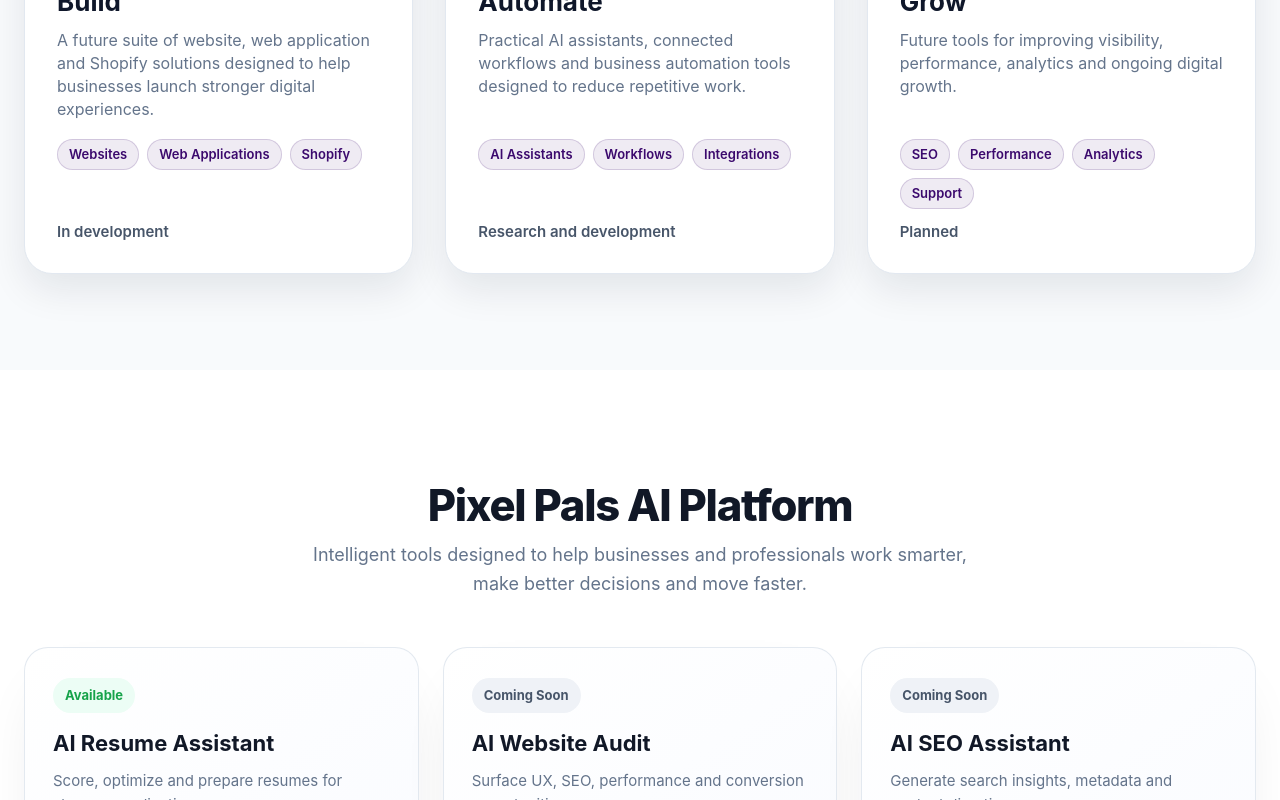
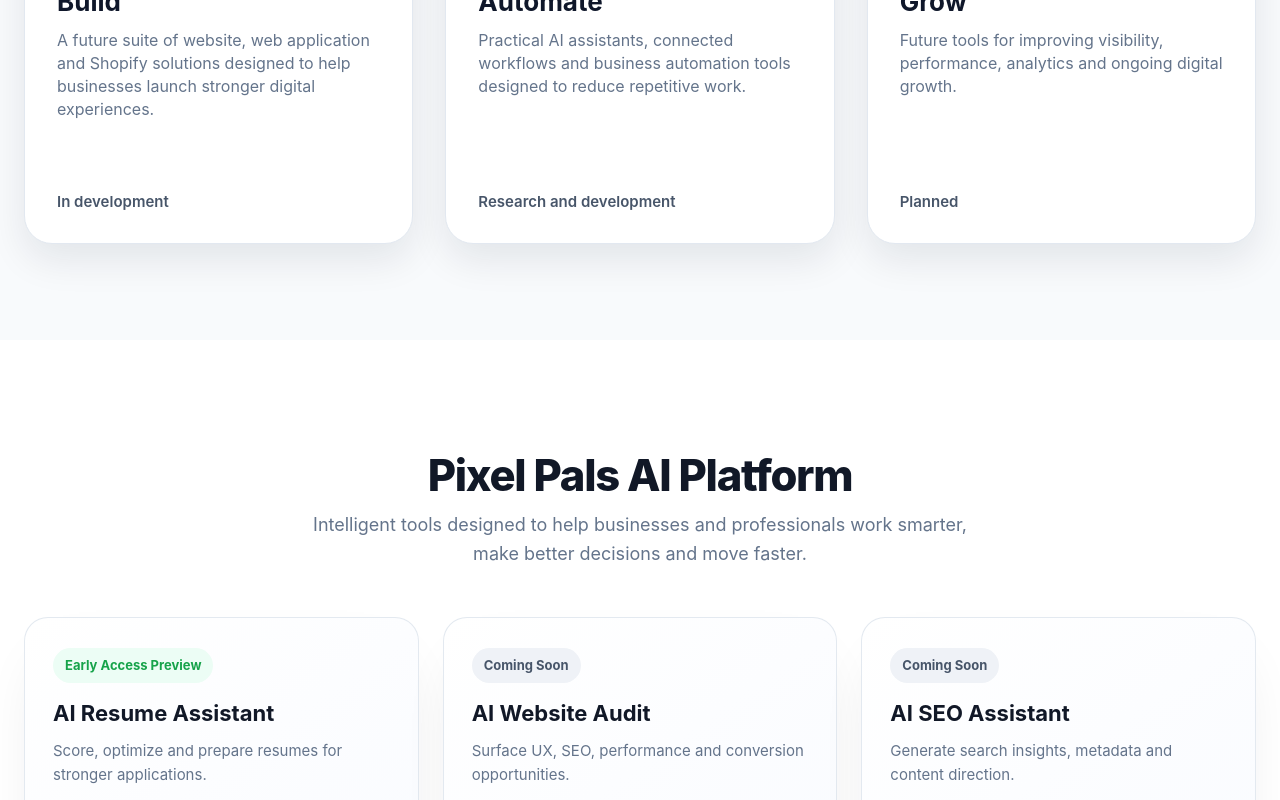
Before and after one commit to biancakisten/pixelpals, a Next.js app: page / in a window 1280 px wide. Shown: the part 1280-2080 px from the top of the page. Built offline with nearby package versions, Linux system fonts and the light colour scheme.

Commit message:
home edit

```diff
--- a/components/AIPlatform.css
+++ b/components/AIPlatform.css
@@ -175,10 +175,14 @@
   background: #ffffff;
   color: var(--ai-heading);
   box-shadow: 0 8px 20px -16px rgba(15, 23, 42, 0.06);
+  pointer-events: none;
+  cursor: default;
 }
 
 .ai-platform__button--secondary:hover {
-  border-color: var(--ai-purple);
+  border-color: #cbd5e1;
+  transform: none;
+  box-shadow: 0 8px 22px -16px rgba(15, 23, 42, 0.05);
 }
 
 .ai-platform__button--secondary .ai-platform__arrow {
--- a/components/AIPlatform.jsx
+++ b/components/AIPlatform.jsx
@@ -5,7 +5,7 @@
     title: 'AI Resume Assistant',
     description:
       'Score, optimize and prepare resumes for stronger applications.',
-    status: 'Available',
+    status: 'Early Access Preview',
     available: true,
     href: '#',
   },
@@ -94,7 +94,9 @@
                     ? 'ai-platform__button--primary'
                     : 'ai-platform__button--secondary'
                 }`}
-                href={product.href}
+                href={product.available ? product.href : undefined}
+                aria-disabled={!product.available}
+                tabIndex={product.available ? undefined : -1}
               >
                 <span>Explore Tool</span>
                 <span className="ai-platform__arrow" aria-hidden="true">
--- a/components/EndPageBanner.css
+++ b/components/EndPageBanner.css
@@ -1,6 +1,6 @@
 .end-page-banner {
-  --end-banner-heading: #ffffff;
-  --end-banner-description: #dbeafe;
+  --end-banner-heading: #0f172a;
+  --end-banner-description: #0f172a;
   --end-banner-dark: #0f172a;
   --end-banner-blue: #2563eb;
   --end-banner-border: #e2e8f0;
--- a/components/EndPageBanner.jsx
+++ b/components/EndPageBanner.jsx
@@ -1,8 +1,8 @@
 import './EndPageBanner.css';
 
 export default function EndPageBanner({
-  projectHref = '#',
-  platformHref = '#',
+  projectHref = 'mailto:hello@pixelpals.studio',
+  platformHref = '#ai-platform',
 }) {
   return (
     <section
--- a/components/HomeBanner.css
+++ b/components/HomeBanner.css
@@ -107,27 +107,6 @@
   line-height: 23px;
 }
 
-.home-banner__tags {
-  display: flex;
-  flex-wrap: wrap;
-  gap: 8px;
-  margin-bottom: 14px;
-}
-
-.home-banner__tag {
-  display: inline-flex;
-  align-items: center;
-  padding: 7px 11px;
-  border: 1px solid var(--home-banner-chip-border);
-  border-radius: 999px;
-  background: var(--home-banner-chip-background);
-  color: var(--home-banner-purple);
-  font-size: 13px;
-  font-weight: 600;
-  line-height: 15px;
-  white-space: nowrap;
-}
-
 .home-banner__status {
   margin: auto 0 0;
   color: #475569;
@@ -199,8 +178,4 @@
   .home-banner__card h3 {
     font-size: 24px;
   }
-
-  .home-banner__tag {
-    font-size: 12px;
-  }
 }
--- a/components/HomeBanner.jsx
+++ b/components/HomeBanner.jsx
@@ -92,17 +92,6 @@
                 {solution.description}
               </p>
 
-              <div
-                className="home-banner__tags"
-                aria-label={`${solution.title} services`}
-              >
-                {solution.tags.map((tag) => (
-                  <span className="home-banner__tag" key={tag}>
-                    {tag}
-                  </span>
-                ))}
-              </div>
-
               <p className="home-banner__status">{solution.status}</p>
             </article>
           ))}
--- a/components/PixelPalsHero.css
+++ b/components/PixelPalsHero.css
@@ -116,7 +116,7 @@
   box-shadow: 0 28px 70px rgba(233, 230, 241, 0.72);
 }
 
-.pp-product__header { display: flex; align-items: flex-start; gap: 14px; }
+.pp-product__header { display: flex; align-items: flex-start; gap: 14px; color: inherit; text-decoration: none; }
 .pp-product__mark { flex: 0 0 48px; width: 48px; height: 48px; border-radius: 14px; background: var(--pp-purple); }
 .pp-product__eyebrow { color: var(--pp-purple); font-size: 13px; font-weight: 600; line-height: 14px; }
 .pp-product__header h2 { margin-top: 3px; font-size: 24px; font-weight: 700; line-height: 26px; }
--- a/components/PixelPalsHero.jsx
+++ b/components/PixelPalsHero.jsx
@@ -14,7 +14,7 @@
 ];
 
 export default function PixelPalsHero({
-  startProjectHref = '#start-project',
+  startProjectHref = 'mailto:hello@pixelpals.studio',
   aiPlatformHref = '#ai-platform',
 }) {
   return (
@@ -57,13 +57,13 @@
         </div>
 
         <aside className="pp-product" aria-label="Pixel Pals AI product preview" data-node-id="63:2">
-          <div className="pp-product__header" data-node-id="63:3">
+          <a className="pp-product__header" href={aiPlatformHref} data-node-id="63:3">
             <div className="pp-product__mark" aria-hidden="true" data-node-id="63:4" />
             <div>
               <p className="pp-product__eyebrow">Pixel Pals AI</p>
               <h2>AI Resume Assistant</h2>
             </div>
-          </div>
+          </a>
 
           <div className="pp-product__scores" data-node-id="63:8">
             <article className="pp-score-card">
--- a/components/ProcessSection.css
+++ b/components/ProcessSection.css
@@ -84,7 +84,7 @@
 
 .process-section__number--active {
   background: var(--process-light-blue);
-  color: var(--process-blue);
+  color: #3b096d;
 }
 
 .process-section__card h3 {
```
